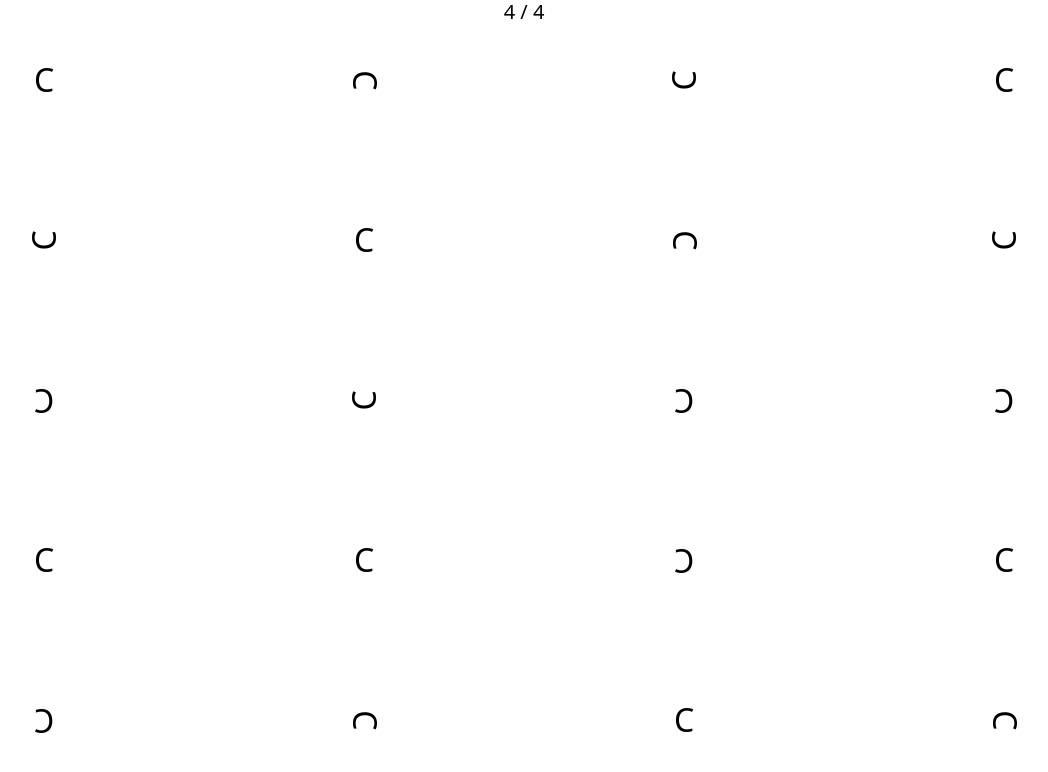
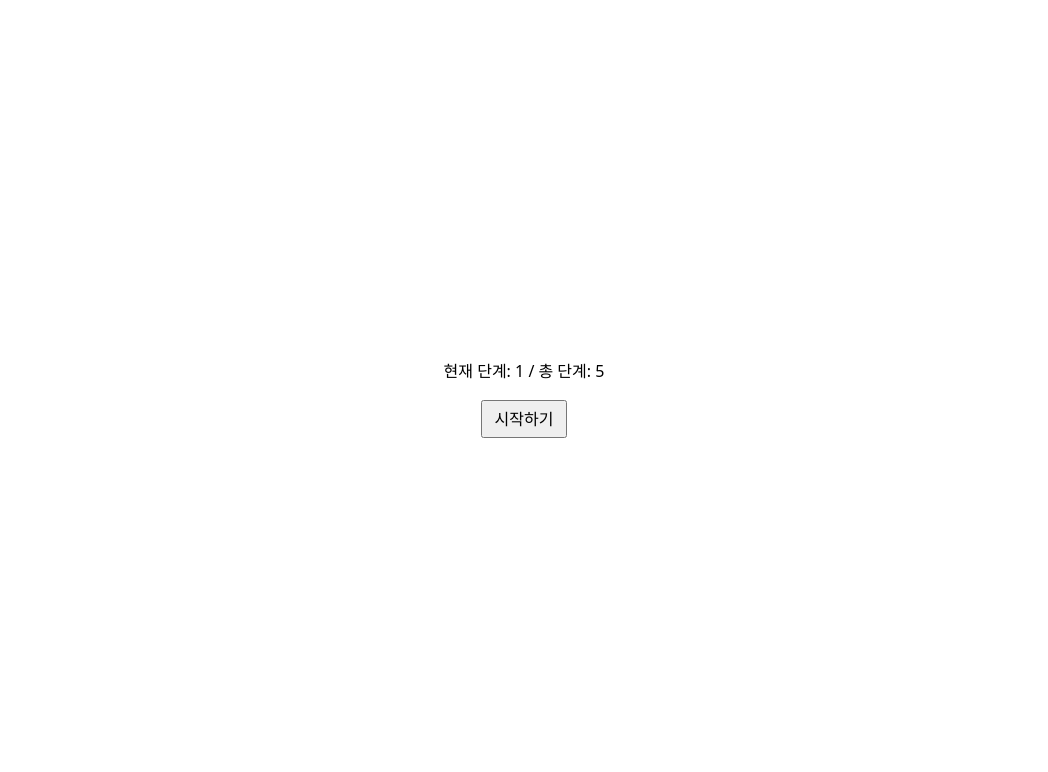
Before and after one commit to se-ul/cognitive-effect-of-blur-ui-experiment, a Next.js app: page / in a window 1280 px wide. Shown: the top 772 px of the page, without its empty margins (116-1164 px from the left). Built offline with nearby package versions, Linux system fonts and the light colour scheme.

Commit message:
feat: add rest time

```diff
--- a/src/data/exp.ts
+++ b/src/data/exp.ts
@@ -10,3 +10,21 @@ export const expData1 = {
     () => Math.floor(Math.random() * 4)
   ),
 };
+
+export const expData2 = {
+  backgroundValues: [
+    ...new Array(numberOfBackgroundTargetsPerPage * numberOfSets),
+  ].map(() => Math.floor(Math.random() * 4)),
+  modalValues: [...new Array(numberOfModalTargetsPerPage * numberOfSets)].map(
+    () => Math.floor(Math.random() * 4)
+  ),
+};
+
+export const expData3 = {
+  backgroundValues: [
+    ...new Array(numberOfBackgroundTargetsPerPage * numberOfSets),
+  ].map(() => Math.floor(Math.random() * 4)),
+  modalValues: [...new Array(numberOfModalTargetsPerPage * numberOfSets)].map(
+    () => Math.floor(Math.random() * 4)
+  ),
+};
--- a/src/pages/Home.tsx
+++ b/src/pages/Home.tsx
@@ -7,10 +7,12 @@ import {
   expData1,
   numberOfBackgroundTargetsPerPage,
   numberOfModalTargetsPerPage,
+  numberOfSets,
 } from "../data/exp";
 import { useTargetsPerPage } from "../hooks";
 
 const Home: NextPage = () => {
+  const [rest, setRest] = useState(true);
   const [page, setPage] = useState(0);
 
   const {
@@ -35,6 +37,7 @@ const Home: NextPage = () => {
 
   useEffect(() => {
     if (remainedTargetCount === 0) {
+      setRest(true);
       setPage((page) => page + 1);
     }
   }, [remainedTargetCount]);
@@ -47,6 +50,13 @@ const Home: NextPage = () => {
         <link rel="icon" href="/favicon.ico" />
       </Head>
 
+      {rest ? (
+        <RestContainer>
+          현재 단계: {page + 1} / 총 단계: {numberOfSets}
+          <StartButton onClick={() => setRest(false)}>시작하기</StartButton>
+        </RestContainer>
+      ) : (
+        <>
           <StatusBar>
             <span style={{ backgroundColor: "white", fontSize: 20 }}>
               {remainedTargetCount} / {targetCount}
@@ -70,6 +80,8 @@ const Home: NextPage = () => {
               />
             )}
         </>
+      )}
+    </>
   );
 };
 
@@ -90,3 +102,17 @@ const Content = styled.div`
   font-size: 32px;
   height: 100%;
 `;
+
+const RestContainer = styled.div`
+  background-color: white;
+  height: 100%;
+  display: flex;
+  align-items: center;
+  justify-content: center;
+  flex-direction: column;
+`;
+
+const StartButton = styled.button`
+  padding: 8px 12px;
+  margin-top: 20px;
+`;
```
Lines whose indentation alone changed are shown as unchanged.
